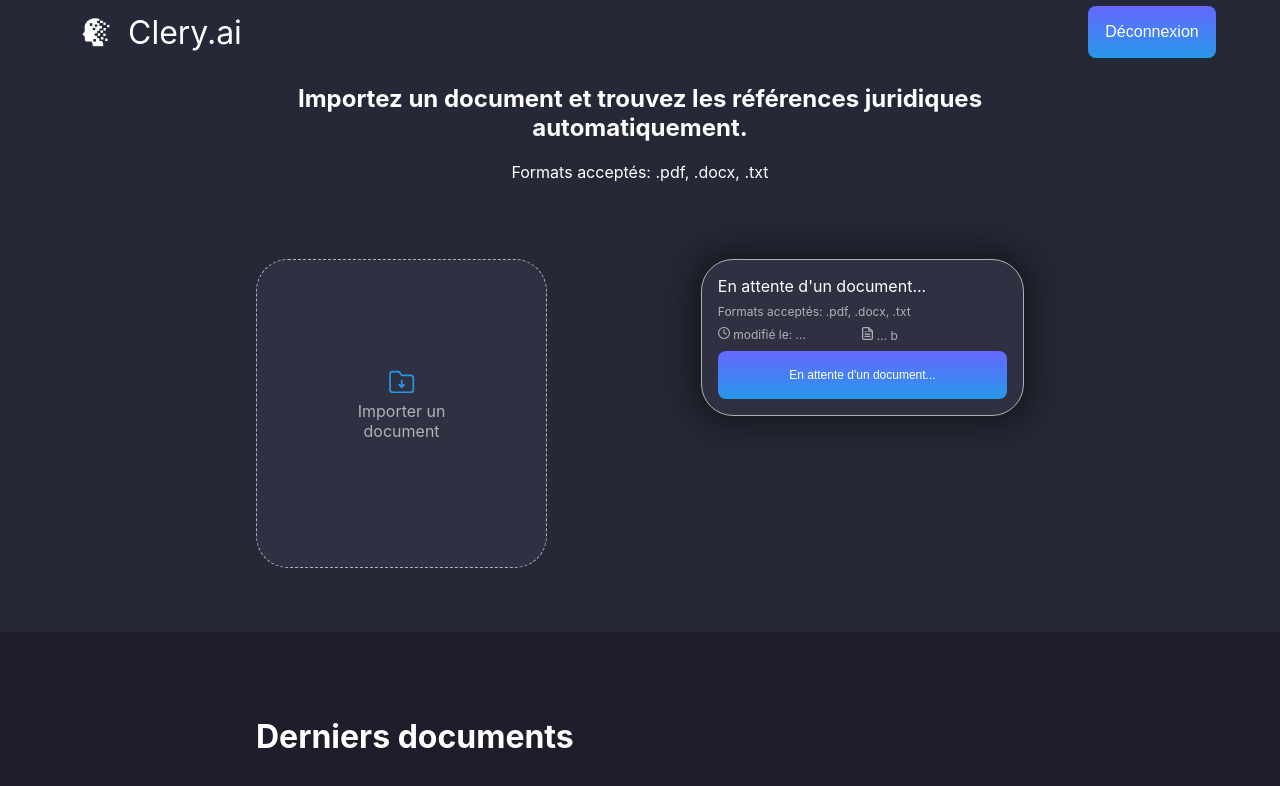
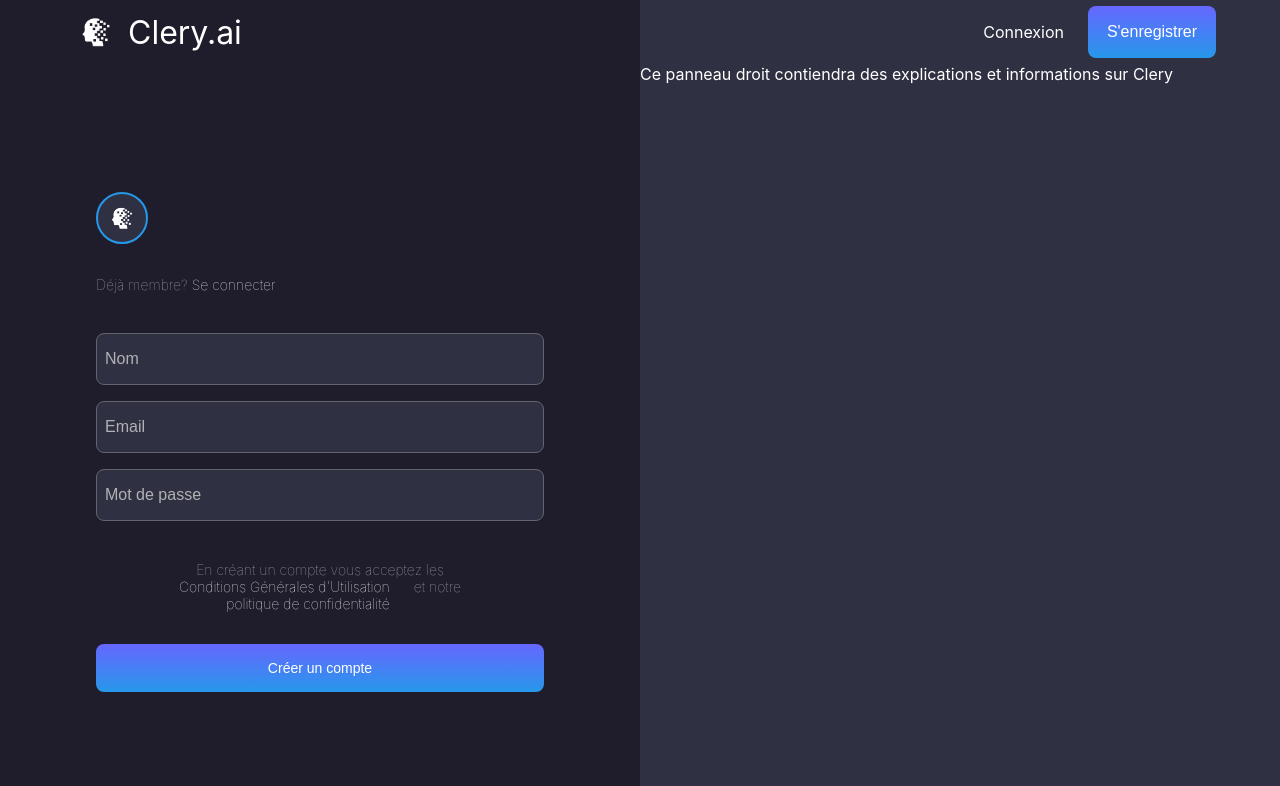
Before and after one commit to Rodesc/clery, a React (Create React App) app in the folder frontend/: page /register in a window 1280 px wide. Before the commit this address led to /upload. Shown: the top 786 px of the page. Built offline with nearby package versions, Linux system fonts and the light colour scheme.

Commit message:
frontend: connected users service on login

```diff
--- a/frontend/src/App.tsx
+++ b/frontend/src/App.tsx
@@ -7,17 +7,33 @@ import FlashMessages, { flashMessage } from './components/FlashMessages'
 
 import {
 	RouteComponentProps,
+	BrowserRouter as Router,
 	Route,
 	Redirect,
 	Switch,
 	useHistory,
+	useLocation,
 } from 'react-router-dom'
-import { useState } from 'react'
+import { useEffect, useState } from 'react'
 
 const App = () => {
 	const [flashMessages, setFlashMessages] = useState<flashMessage[]>([])
-	const [loggedIn, setLoggedIn] = useState<boolean>(true)
+	const [loggedIn, setLoggedIn] = useState<boolean>(false)
 	const history = useHistory()
+	const location = useLocation()
+
+	// check if logged in at each route
+	useEffect(() => {
+		const token = localStorage.getItem('authToken')
+		if (token === null) {
+			console.log('Not connected')
+			setLoggedIn(false)
+		} else {
+			console.log('Check if correct token')
+			//TODO
+			setLoggedIn(true)
+		}
+	}, [location])
 
 	function createFlashMessage(text: string, type = 'success') {
 		const message: flashMessage = { text, type }
@@ -32,31 +48,37 @@ const App = () => {
 
 	function logOutUser(e: Event) {
 		setLoggedIn(false)
-		window.localStorage.removeItem('authToken')
-		window.localStorage.removeItem('username')
 		history.push('/')
+		localStorage.removeItem('authToken')
 		createFlashMessage('You are now logged out')
-	}
-
-	function logInUser() {
-		// TODO
-		setLoggedIn(true)
-		createFlashMessage('You are now logged in')
 	}
 
 	return (
 		<div>
+			<Router>
 				<Header loggedIn={loggedIn} logOutUser={logOutUser} />
 				<FlashMessages
 					messages={flashMessages}
 					deleteFlashMessage={deleteFlashMessage}
 				/>
 				<Switch>
+					{/* <Route path="/">
+						{loggedIn ? (
+							<Redirect to="/upload" />
+						) : (
+							<Redirect to="/login" />
+						)}
+					</Route> */}
+
 					<Route path="/register">
 						{loggedIn ? (
 							<Redirect to="/upload" />
 						) : (
-						<Auth showLogin={false} />
+							<Auth
+								showLogin={false}
+								createFlashMessage={createFlashMessage}
+								setLoggedIn={setLoggedIn}
+							/>
 						)}
 					</Route>
 
@@ -64,13 +86,17 @@ const App = () => {
 						{loggedIn ? (
 							<Redirect to="/upload" />
 						) : (
-						<Auth showLogin={true} logInUser={logInUser} />
+							<Auth
+								showLogin={true}
+								createFlashMessage={createFlashMessage}
+								setLoggedIn={setLoggedIn}
+							/>
 						)}
 					</Route>
 
 					<Route path="/upload">
 						{!loggedIn ? (
-						<Redirect to="/" />
+							<Redirect to="/login" />
 						) : (
 							<Upload createFlashMessage={createFlashMessage} />
 						)}
@@ -89,6 +115,7 @@ const App = () => {
 						}}
 					/>
 				</Switch>
+			</Router>
 		</div>
 	)
 }
--- a/frontend/src/screens/Auth.tsx
+++ b/frontend/src/screens/Auth.tsx
@@ -1,43 +1,72 @@
 import './Auth.css'
 import Header from '../components/Header'
 import { Button, LinkButton } from '../components/Button'
-import React, { useState } from 'react'
-import { Link } from 'react-router-dom'
+import React, { ChangeEvent, useState } from 'react'
+import { Link, useHistory } from 'react-router-dom'
+import UserService from '../services/UserService'
 
 type authProps = {
 	showLogin: boolean
+	setLoggedIn: Function
+	createFlashMessage: Function
 	logInUser?: Function
 	registerUser?: Function
 }
 
 function Auth(props: authProps) {
 	const [login, setLogin] = useState(props.showLogin)
+
 	return (
 		<div className="authPageContent">
-			<LeftPanel showLogin={login} logInUser={props.logInUser} />
-			<RightPanel />
+			<div className="leftPanel">
+				{props.showLogin ? (
+					<LoginForm createFlashMessage={props.createFlashMessage} />
+				) : (
+					<RegisterForm />
+				)}
+			</div>
+			<div className="rightPanel">
+				Ce panneau droit contiendra des explications et informations sur
+				Clery
+			</div>
 		</div>
 	)
 }
 
-function LeftPanel({ showLogin, logInUser }: any) {
-	return (
-		<div className="leftPanel">
-			{showLogin ? <LoginForm logInUser={logInUser} /> : <RegisterForm />}
-		</div>
-	)
-}
+function LoginForm(props: any) {
+	const [email, setEmail] = useState('')
+	const [password, setPassword] = useState('')
+	const history = useHistory()
 
-function RightPanel() {
-	return (
-		<div className="rightPanel">
-			Ce panneau droit contiendra des explications et informations sur
-			Clery
-		</div>
-	)
-}
+	function logInUser(event: React.MouseEvent<HTMLButtonElement>) {
+		event.preventDefault
+		console.log('logInUser')
+		UserService.loginUser(email, password)
+			.then((data) => {
+				alert('response: ' + data)
+				console.log(data)
+				// store token locally
+				window.localStorage.setItem(
+					'authToken',
+					JSON.stringify(data.token)
+				)
+				//flashMessage online
+				props.createFlashMessage('Welcome back ' + data.user.first_name)
+				history.push('/upload')
+			})
+			.catch((err: ErrorEvent) => {
+				console.log(err)
+			})
+	}
 
-function LoginForm({ logInUser }: any) {
+	function handleEmailChange(event: React.FormEvent<HTMLInputElement>) {
+		setEmail(event.currentTarget.value)
+	}
+
+	function handlePassChange(event: React.FormEvent<HTMLInputElement>) {
+		setPassword(event.currentTarget.value)
+	}
+
 	return (
 		<form className="loginForm">
 			<div className="cercle">
@@ -46,11 +75,17 @@ function LoginForm({ logInUser }: any) {
 			<span>
 				Pas encore membre? <Link to="/register">Créer un compte</Link>
 			</span>
-			<input type="email" className="formInput" placeholder="Email" />
+			<input
+				type="email"
+				className="formInput"
+				placeholder="Email"
+				onChange={handleEmailChange}
+			/>
 			<input
 				type="password"
 				className="formInput"
 				placeholder="Mot de passe"
+				onChange={handlePassChange}
 			/>
 			<Button
 				value="Se connecter"
@@ -64,7 +99,11 @@ function LoginForm({ logInUser }: any) {
 		</form>
 	)
 }
-function RegisterForm() {
+function RegisterForm({
+	handleNameChange,
+	handleEmailChange,
+	handlePassChange,
+}: any) {
 	return (
 		<form className="registerForm">
 			<div className="cercle">
@@ -73,12 +112,23 @@ function RegisterForm() {
 			<span>
 				Déjà membre? <Link to="/login">Se connecter</Link>
 			</span>
-			<input type="text" className="formInput" placeholder="Nom" />
-			<input type="email" className="formInput" placeholder="Email" />
+			<input
+				type="text"
+				className="formInput"
+				placeholder="Nom"
+				onChange={handleNameChange}
+			/>
+			<input
+				type="email"
+				className="formInput"
+				placeholder="Email"
+				onChange={handleEmailChange}
+			/>
 			<input
 				type="password"
 				className="formInput"
 				placeholder="Mot de passe"
+				onChange={handlePassChange}
 			/>
 			<span style={{ textAlign: 'center' }}>
 				En créant un compte vous acceptez les{' '}
--- /dev/null
+++ b/frontend/src/services/UserService.ts
@@ -0,0 +1,18 @@
+import axios from 'axios'
+
+const url = process.env.GATEWAY_URL || 'http://localhost:3001'
+
+const loginUser = async (email: string, password: string) => {
+	const response = await axios.get(url + '/user/' + email + '/' + password)
+	return response.data
+}
+
+const registerCompanyOwner = async (data: any) => {
+	const response = await axios.post(url + '/companyowner', data)
+	return response.data
+}
+
+export default {
+	loginUser,
+	registerCompanyOwner,
+}
```
Also changed, not shown: frontend/tsconfig.json (added, +26 -0 lines). Lines whose indentation alone changed are shown as unchanged.
